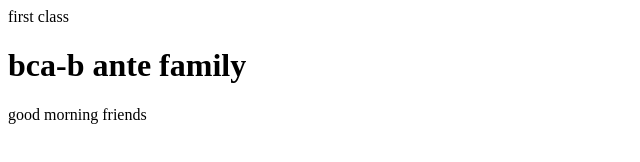
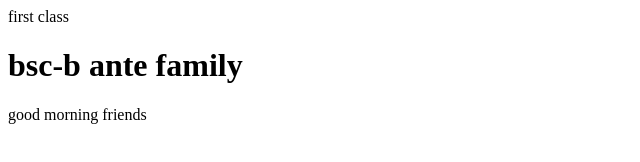
Before and after one commit to anilmuddada3-rgb/anil, a plain HTML site: page index.html in a window 1280 px wide. Shown: the full height of the page, 0-640 px from the left. Drawn offline with Linux system fonts and the light colour scheme.

Commit message:
Update index.html
Signed-off-by: anilmuddada3-rgb <anilmuddada3@gmail.com>

```diff
--- a/index.html
+++ b/index.html
@@ -3,7 +3,7 @@
 <title>sravani</title>
 <head> first class</head>
 <body>
-<h1>bca-b ante family</h1>
+<h1>bsc-b ante family</h1>
 <p>good morning friends</p>
 </body>
 
```
